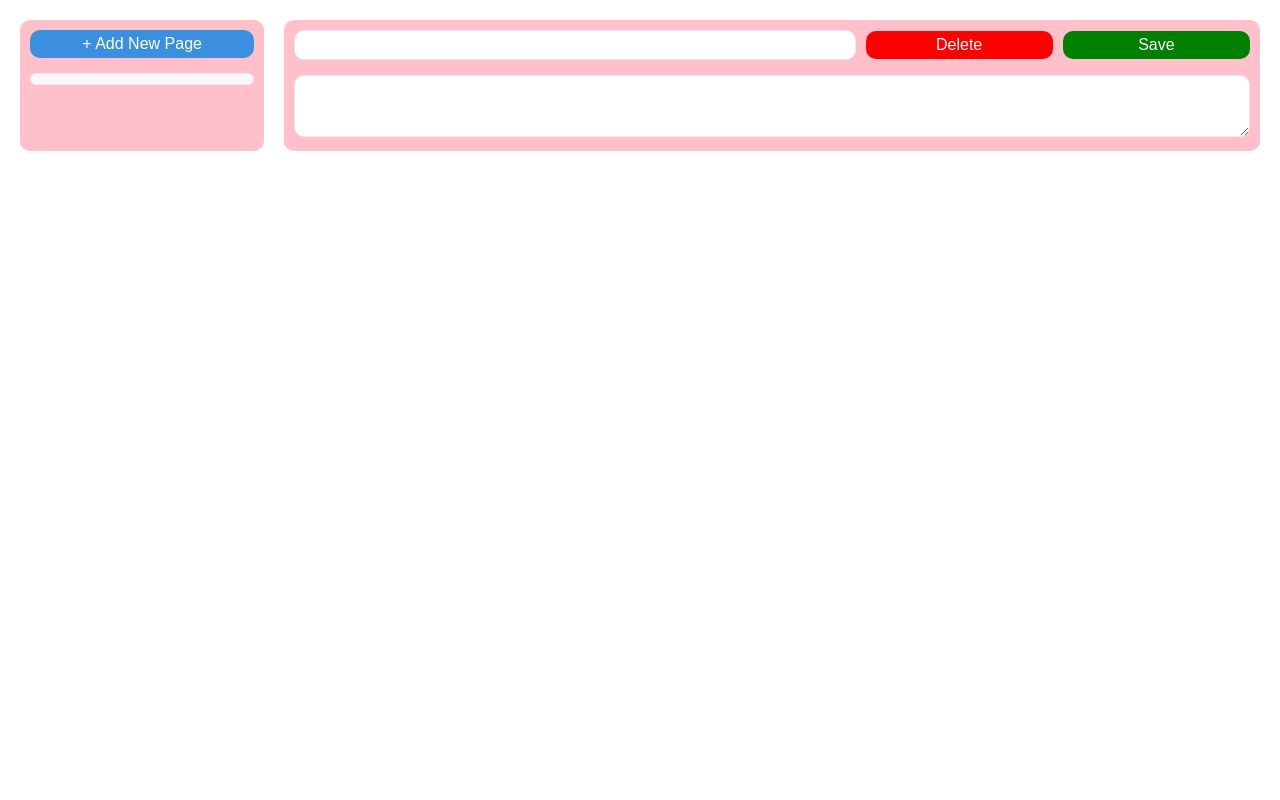
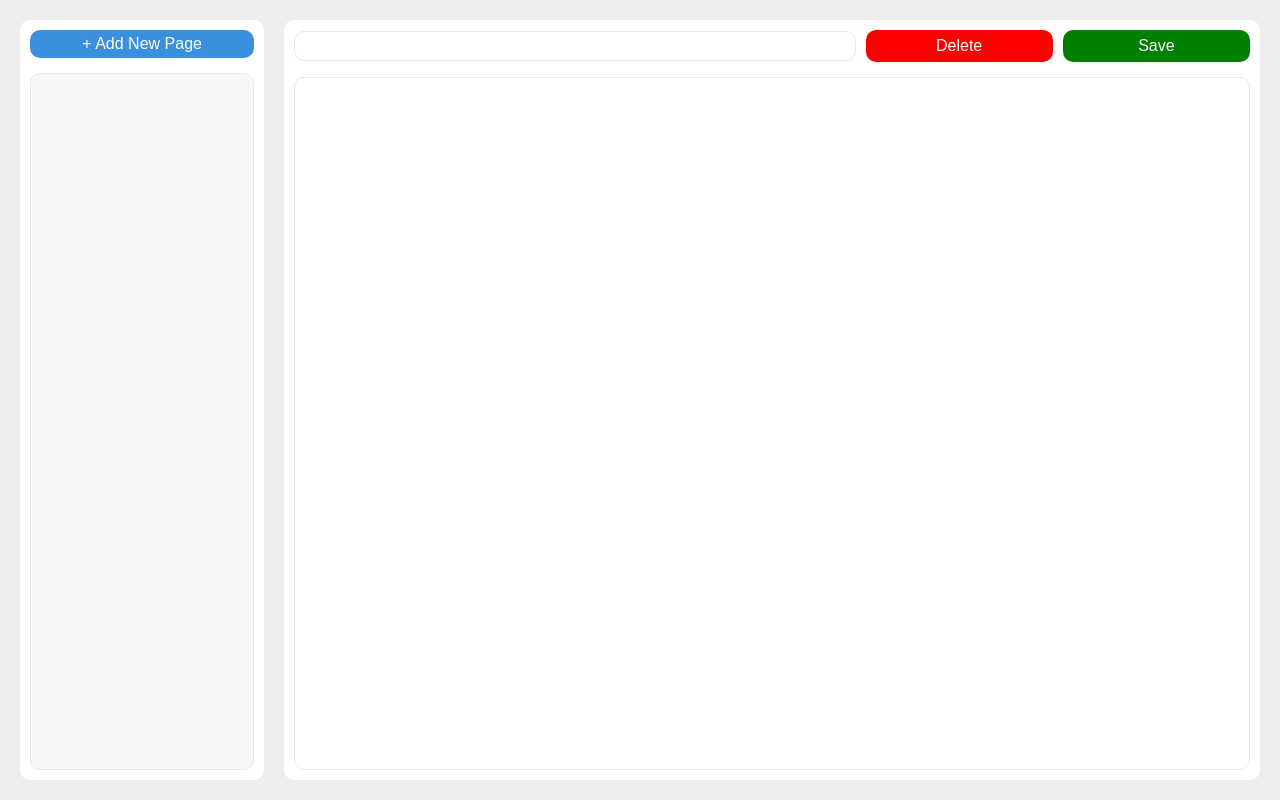
Before and after one commit to shvncodes/notes-app, a plain HTML site: page index.html in a window 1280 px wide. Drawn offline with Linux system fonts and the light colour scheme.

Commit message:
Complete basic layout

```diff
--- a/index.html
+++ b/index.html
@@ -25,5 +25,7 @@
         </div>
     </div>
 
+    <script src="script.js"></script>
+
 </body>
 </html>
--- a/style.css
+++ b/style.css
@@ -5,11 +5,13 @@
 }
 
 #mainBox{
+    height: 100vh;
     width: 100%;
     padding: 20px;
     display: flex;
     justify-content: center;
     gap: 20px;
+    background-color: #efeeee;
 }
 
 #sectionA {
@@ -20,7 +22,7 @@
     gap: 15px;
     border-radius: 10px;
     padding: 10px;
-    background-color: pink;
+    background-color: white;
 }
 
 #addBtn {
@@ -37,6 +39,7 @@
 }
 
 #allFiles {
+    height: 100vh;
     width: 100%;
     background-color: #f8f8f8;
     display: flex;
@@ -53,12 +56,11 @@
     width: 80%;
     display: flex;
     flex-direction: column;
-    justify-content: center;
     align-items: center;
     gap: 15px;
     padding: 10px;
     border-radius: 10px;
-    background-color: pink;
+    background-color: white;
 }
 
 #header {
@@ -79,7 +81,7 @@
 
 #deleteBtn {
     width: 20%;
-    padding: 5px;
+    padding: 7px 5px;
     font-size: 16px;
     border: 0;
     border-radius: 10px;
@@ -89,7 +91,7 @@
 
 #saveBtn {
     width: 20%;
-    padding: 5px;
+    padding: 7px 5px;
     font-size: 16px;
     border: 0;
     border-radius: 10px;
@@ -99,12 +101,16 @@
 
 #page {
     width: 100%;
+    height: 100%;
     border-radius: 10px;
 }
 
 #content {
     width: 100%;
+    height: 100%;
     padding: 15px 10px;
     border: 1px solid rgb(234, 232, 232);
     border-radius: 10px;
+    font-size: 18px;
+    resize: none;
 }
```
